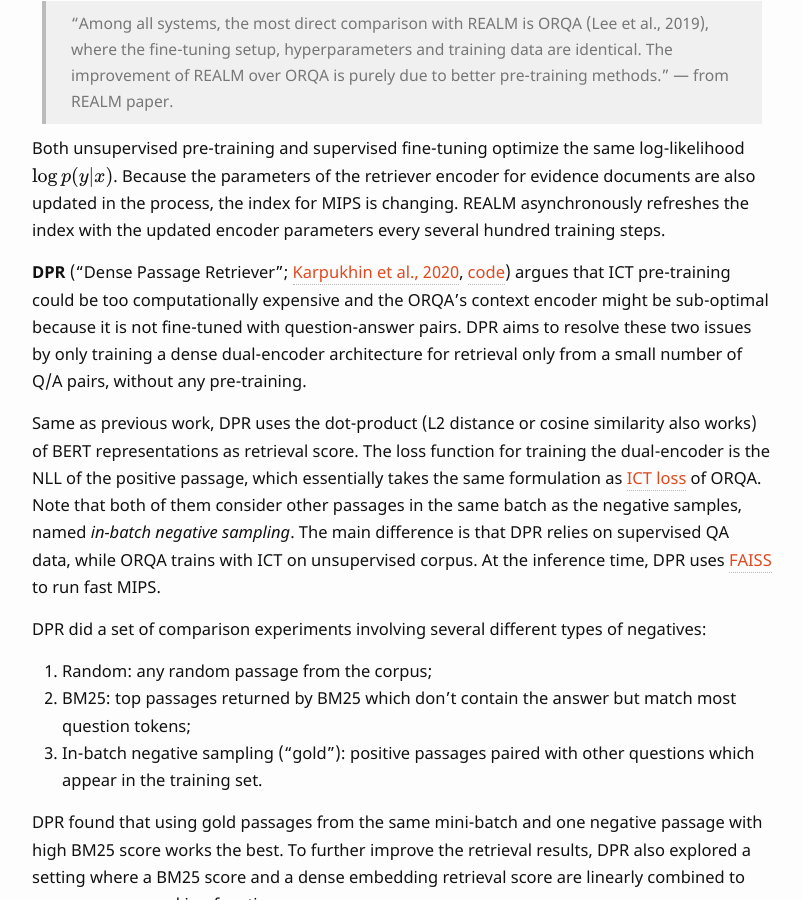
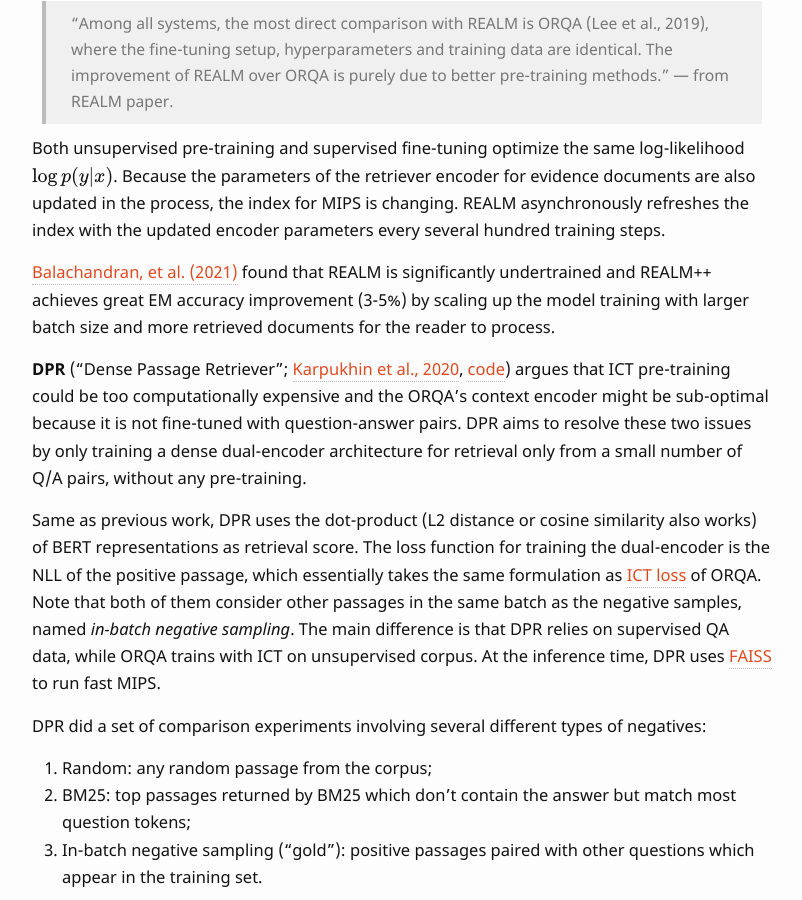
Before and after one commit to lilianweng/lil-log, a Jekyll site: the page built from _posts/2020-10-29-open-domain-question-answering.md, in a window 1280 px wide and 900 px high, scrolled down 16369 px. Shown: the whole window, without its empty margins (238-1040 px from the left). Built offline with Jekyll 4.4.1, drawn with Linux system fonts in a browser that asks for light colours; some web fonts are replaced; formulas are drawn with MathJax 3; comment, search, counter and statistics services are not loaded; some of the changed text lies outside the part shown.

Commit message:
Add REALM++

```diff
--- a/_posts/2020-10-29-open-domain-question-answering.md
+++ b/_posts/2020-10-29-open-domain-question-answering.md
@@ -449,6 +449,8 @@
 
 Both unsupervised pre-training and supervised fine-tuning optimize the same log-likelihood $$\log p(y \vert x)$$. Because the parameters of the retriever encoder for evidence documents are also updated in the process, the index for MIPS is changing. REALM asynchronously refreshes the index with the updated encoder parameters every several hundred training steps.
 
+[Balachandran, et al. (2021)](https://arxiv.org/abs/2104.08710) found that REALM is significantly undertrained and REALM++ achieves great EM accuracy improvement (3-5%) by scaling up the model training with larger batch size and more retrieved documents for the reader to process.
+
 
 <a name="DPR" />**DPR** ("Dense Passage Retriever"; [Karpukhin et al., 2020](https://arxiv.org/abs/2004.04906), [code](https://github.com/facebookresearch/DPR)) argues that ICT pre-training could be too computationally expensive and the ORQA's context encoder might be sub-optimal because it is not fine-tuned with question-answer pairs. DPR aims to resolve these two issues by only training a dense dual-encoder architecture for retrieval only from a small number of Q/A pairs, without any pre-training.
 
@@ -724,3 +726,5 @@
 [19] Patrick Lewis, et al. ["Question and Answer Test-Train Overlap in Open-Domain Question Answering Datasets"](https://arxiv.org/abs/2008.02637) arXiv:2008.02637 (2020). \| [data](https://github.com/facebookresearch/QA-Overlap)
 
 [20] Hervé Jegou, et al. ["Faiss: A library for efficient similarity search"](https://engineering.fb.com/2017/03/29/data-infrastructure/faiss-a-library-for-efficient-similarity-search/) Mar 2017.
+
+[21] Vidhisha Balachandran, et al. ["Simple and Efficient ways to Improve REALM."](https://arxiv.org/abs/2104.08710) arXiv:2104.08710 (2021).
```
